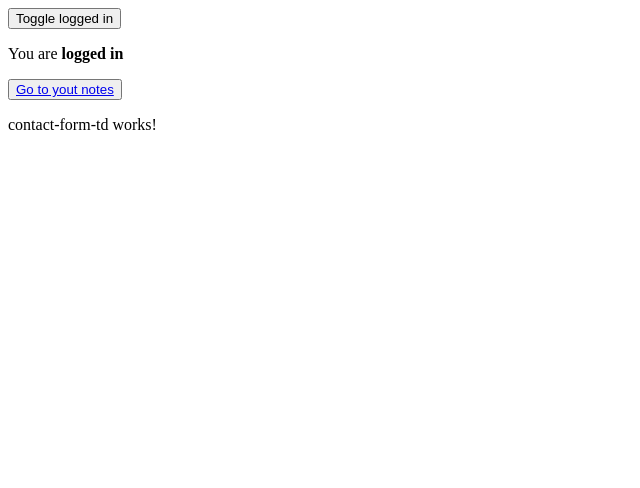
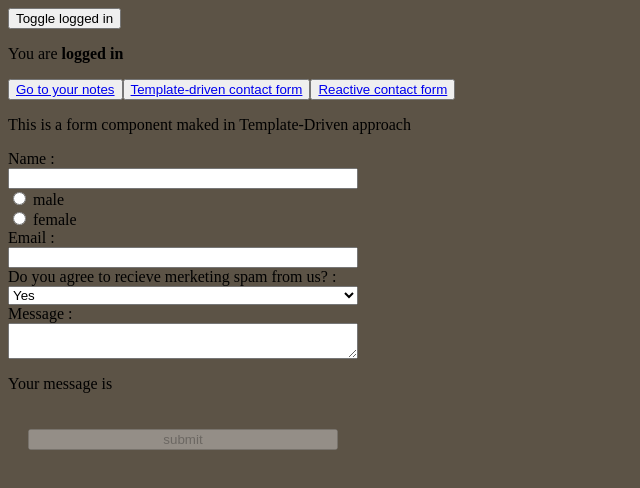
Before and after one commit to Saracier/StickerNotes, an Angular app: page /contacttd in a window 1280 px wide. Shown: the top 488 px of the page, without its empty margins (0-640 px from the left). Built offline with nearby package versions, Linux system fonts and the light colour scheme; sample sign-in values are in the browser's storage.

Commit message:
feat: add template driven form

```diff
--- a/src/app/all-notes/all-notes.component.html
+++ b/src/app/all-notes/all-notes.component.html
@@ -1,5 +1,5 @@
 <div class="input">
-  <label for="title">tytuł</label>
+  <label for="title">title</label>
   <input
     name="title"
     type="text"
@@ -7,7 +7,7 @@
     (input)="evaluateInput()"
     #titleInputValue
   />
-  <label for="text">tekst</label>
+  <label for="text">text</label>
   <input
     name="text"
     type="text"
--- a/src/app/contact-form-td/contact-form-td.component.html
+++ b/src/app/contact-form-td/contact-form-td.component.html
@@ -1 +1,55 @@
-<p>contact-form-td works!</p>
+<p>This is a form component maked in Template-Driven approach</p>
+<form (ngSubmit)="onSubmit()" #formTDElement="ngForm">
+  <div id="userTicker" ngModelGroup="userSendUsTicket">
+    <!-- ngModelGroup jest po to, żeby w outpucie nam wrzucić
+    wszustko do wartości obiektu tak jak się nazywa ngModelGroup.
+    Można tak ładnie zgrupować dane. -->
+    <label for="username"> Name : </label>
+    <input
+      id="username"
+      type="text"
+      ngModel
+      name="username"
+      minlength="3"
+      required
+    />
+    <div *ngFor="let gender of genders">
+      <label>
+        <input type="radio" name="gender" ngModel [value]="gender" />
+        {{ gender }}
+      </label>
+    </div>
+    <label for="Email"> Email :</label>
+    <input
+      id="Email"
+      type="text"
+      ngModel
+      name="email"
+      required
+      email
+      #emailRef="ngModel"
+    />
+    <span *ngIf="!emailRef.valid && emailRef.touched"
+      >Enter a valid email!</span
+    >
+    <label for="marketing">
+      Do you agree to recieve merketing spam from us? :</label
+    >
+    <select id="marketing" ngModel name="marketing" [ngModel]="defoultAnswer">
+      <option value="yes">Yes</option>
+      <option value="ofc">Of course</option>
+      <option value="fine">Fine</option>
+    </select>
+    <label for="message"> Message :</label>
+    <textarea
+      id="message"
+      type="textarea"
+      ngModel
+      name="message"
+      required
+      [(ngModel)]="messageInput"
+    ></textarea>
+    <p>Your message is {{ messageInput }}</p>
+    <button type="submit" [disabled]="!formTDElement.valid">submit</button>
+  </div>
+</form>
--- a/src/app/contact-form-td/contact-form-td.component.scss
+++ b/src/app/contact-form-td/contact-form-td.component.scss
@@ -0,0 +1,19 @@
+div {
+  display: flex;
+  flex-direction: column;
+  width: 350px;
+
+  button {
+    margin: 20px;
+  }
+}
+
+form input.ng-invalid.ng-touched {
+  border: 1px solid red;
+}
+
+textarea {
+  min-width: 100px;
+  max-width: 350px;
+  max-height: 300px;
+}
--- a/src/app/contact-form-td/contact-form-td.component.ts
+++ b/src/app/contact-form-td/contact-form-td.component.ts
@@ -1,10 +1,22 @@
-import { Component } from '@angular/core';
+import { Component, Input, ViewChild } from '@angular/core';
+import { NgForm } from '@angular/forms';
 
 @Component({
   selector: 'app-contact-form-td',
   templateUrl: './contact-form-td.component.html',
-  styleUrls: ['./contact-form-td.component.scss']
+  styleUrls: ['./contact-form-td.component.scss'],
 })
 export class ContactFormTdComponent {
+  messageInput: string;
+  @ViewChild('formTDElement') formTDElement: NgForm;
+  defoultAnswer = 'yes';
+  genders = ['male', 'female'];
+  // onSubmit(formElement: NgForm) {
+  //   console.log(formElement);
+  // }
 
+  onSubmit() {
+    console.log(this.formTDElement.value.userSendUsTicket);
+    this.formTDElement.reset();
+  }
 }
--- a/src/app/home/home.component.html
+++ b/src/app/home/home.component.html
@@ -2,5 +2,9 @@
 <p>
   You are <b>{{ isLoggedIn ? "" : "NOT" }} logged in</b>
 </p>
-<button><a [routerLink]="['/allNotes']">Go to yout notes</a></button>
+<button><a [routerLink]="['/allNotes']">Go to your notes</a></button>
+<button>
+  <a [routerLink]="['/contacttd']">Template-driven contact form</a>
+</button>
+<button><a [routerLink]="['/contactr']">Reactive contact form</a></button>
 <router-outlet></router-outlet>
--- a/src/app/note/note.component.html
+++ b/src/app/note/note.component.html
@@ -3,3 +3,4 @@
   <button (click)="deleteHandler()">Delete note</button>
   <button (click)="goToEditComponent()">Edit this note</button>
 </div>
+<hr />
--- a/src/styles.scss
+++ b/src/styles.scss
@@ -1 +1,4 @@
 /* You can add global styles to this file, and also import other style files */
+:root {
+  background-color: #5c5346;
+}
```
Also changed, not shown: 2 other files (tests, documents, lock files or other folders).
